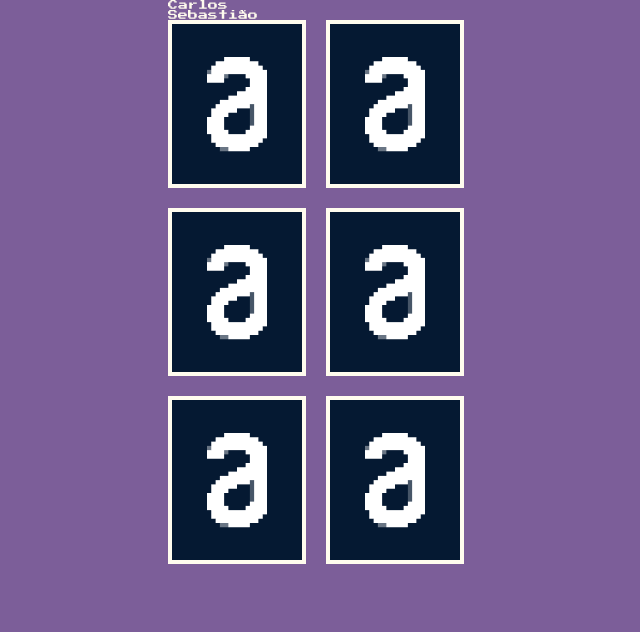
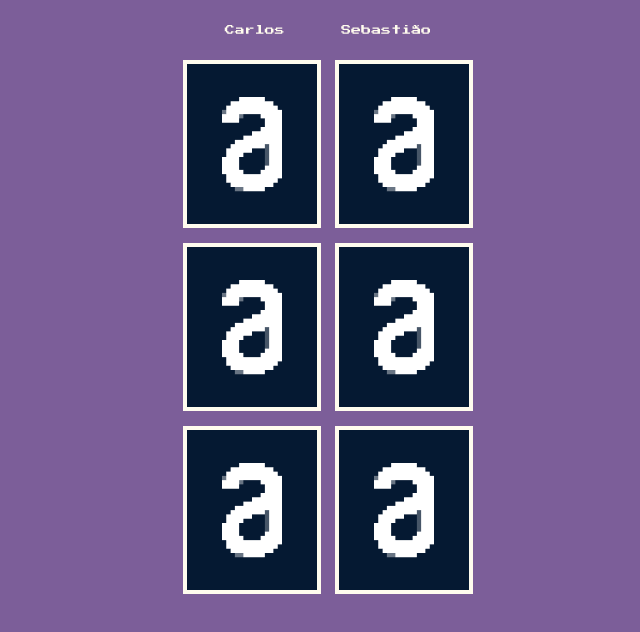
Before and after one commit to CarlosOtrebla/matching-game, a website built with Vite: page index.html in a window 1280 px wide. Shown: the whole page, without its empty margins (312-952 px from the left). Built offline with nearby package versions, Linux system fonts and the light colour scheme.

Commit message:
:lipstick: creat css ScoreBoard

```diff
--- a/src/components/CardGame/index.js
+++ b/src/components/CardGame/index.js
@@ -1,7 +1,7 @@
 import "./style.css"
 
 function CardGame() {
-    return`
+    return /*html*/`
     <article class="card-game">
         <img src="images/alura-pixel.png" alt="Logo da Alura">
 
--- a/src/objetcs/BoardGame/style.css
+++ b/src/objetcs/BoardGame/style.css
@@ -2,6 +2,7 @@
 
     display: flex;
     flex-wrap: wrap;
-    gap: 20px;
+    gap: 15px 0px;
+    justify-content: space-evenly;
 
 }
--- a/src/objetcs/ScoreBoard/index.js
+++ b/src/objetcs/ScoreBoard/index.js
@@ -1,5 +1,5 @@
-import PlayerName from "../../components/PlayerName";
-
+import PlayerName from "../../components/PlayerName"
+import "./style.css"
 function ScoreBoard(){
     return /*html*/`
     <header class="score-board">
--- /dev/null
+++ b/src/objetcs/ScoreBoard/style.css
@@ -0,0 +1,6 @@
+.score-board {
+    display:flex;
+    justify-content: space-evenly;
+    padding-top: 2.5rem;
+    padding-bottom: 2.5rem;
+}
```
